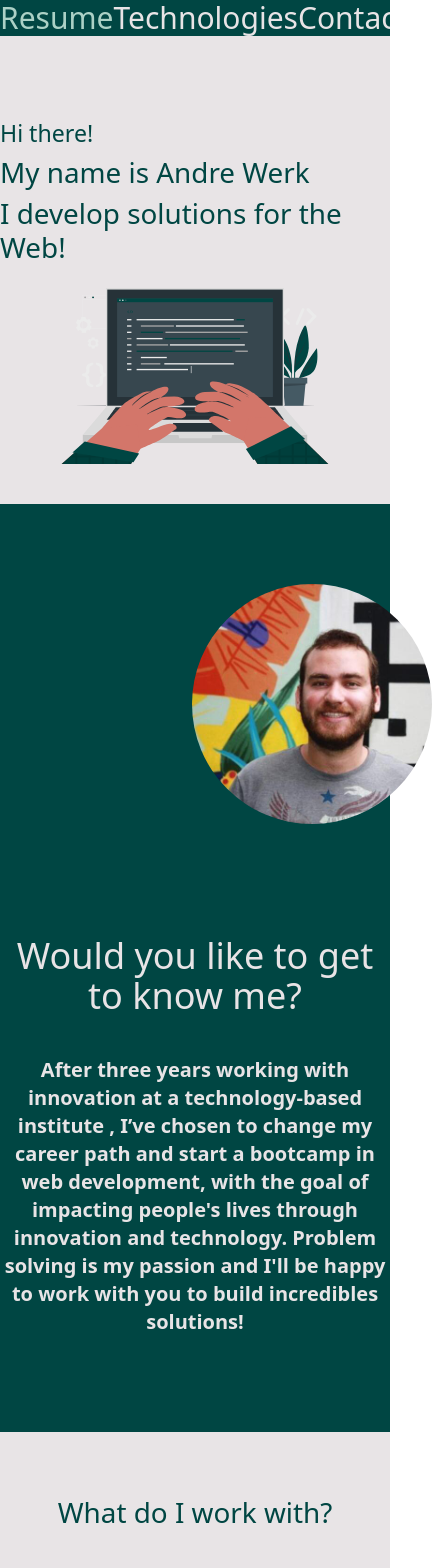
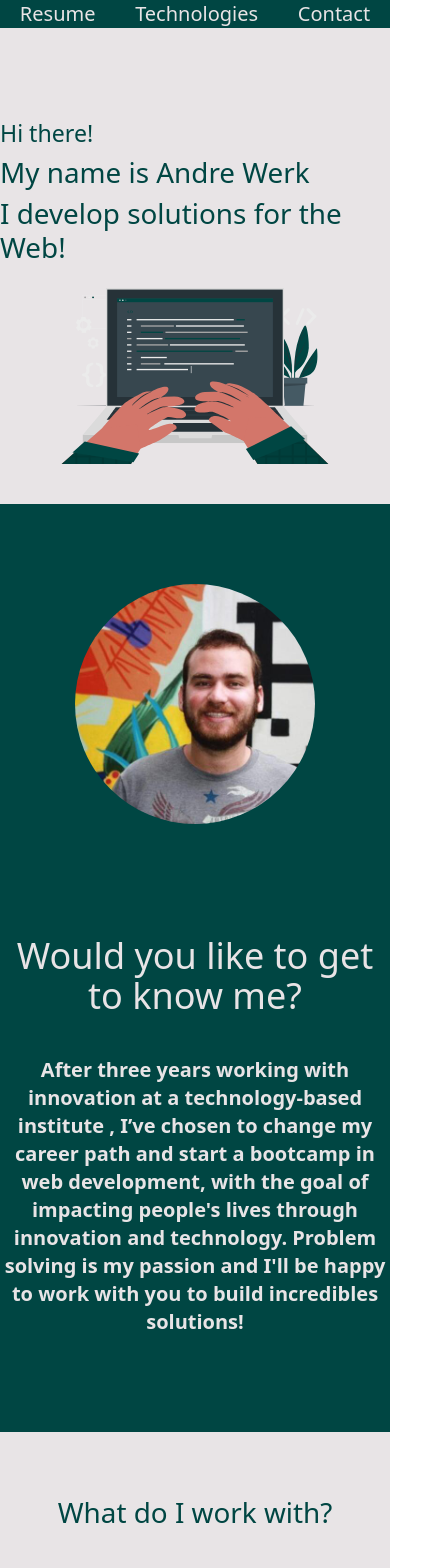
Before and after one commit to andrewerk/andrewerk.github.io, a React (Create React App) app: page / in a window 390 px wide. Shown: the top 1568 px of the page, 432 px wide, since content can reach past the window. Built offline with nearby package versions, Linux system fonts and the light colour scheme.

Commit message:
nav-bar sizing

```diff
--- a/src/components/ProjectsCarousel.js
+++ b/src/components/ProjectsCarousel.js
@@ -16,7 +16,7 @@ function ProjectsCarousel() {
       <Carousel.Item className="flex flex-col">
         <a href="https://wallet-nine-bice.vercel.app/">
         <img
-          className="d-block h-80 mx-auto d-block my-3"
+          className="h-20 d-block md:h-80 mx-auto d-block my-3"
           src={ trybewallet }
           alt="First slide"
         />
@@ -28,7 +28,7 @@ function ProjectsCarousel() {
       </Carousel.Item>
       <Carousel.Item>
         <img
-          className="h-80 d-block mx-auto d-block  my-3"
+          className="h-20 md:h-80 d-block mx-auto d-block  my-3"
           src={ frontend }
           alt="Second slide"
         />
@@ -40,7 +40,7 @@ function ProjectsCarousel() {
       </Carousel.Item>
       <Carousel.Item>
         <img
-          className="d-block h-80 mx-auto d-block  my-3"
+          className="h-20 d-block md:h-80 mx-auto d-block  my-3"
           src={ recipes }
           alt="Third slide"
         />
--- a/src/pages/Home.js
+++ b/src/pages/Home.js
@@ -15,9 +15,9 @@ function Home () {
   return (
       <div className="min-h-screen bg-charcoal">
         <div class="overflow-hidden fixed top-0  w-full bg-charcoal flex justify-around z-10 border-b-4 border-main">
-          <a href="#resume" className="text-main text-3xl hover:text-yellow no-underline">Resume</a>
-          <a href="#tech" className="text-main text-3xl hover:text-yellow no-underline">Technologies</a>
-          <a href="#contact" className="text-main text-3xl hover:text-yellow no-underline hover:text-">Contact</a>
+          <a href="#resume" className="text-main text-xl md:text-3xl hover:text-yellow no-underline">Resume</a>
+          <a href="#tech" className="text-main text-xl md:text-3xl hover:text-yellow no-underline">Technologies</a>
+          <a href="#contact" className="text-main text-xl md:text-3xl hover:text-yellow no-underline hover:text-">Contact</a>
         </div>
         <section className="flex flex-col text-4xl text-charcoal font-bold bg-main h-1/2 md:pl-10 items-center lg:pl-20 xl:pl-40 pt-16 pb-10 lg:flex lg:flex-row lg:justify-between">
           <section className="pt-14">
@@ -27,8 +27,8 @@ function Home () {
           </section>
           <img src={ devIllustration } alt="Programming Illustration" className="lg:pr-56 h-48 md:h-72 lg:h-84" />
         </section>
-        <section className="text-main text-center flex flex-col font-bold bg-charcoal h-1/2  pb-20 lg:pr-40 lg:flex lg:flex-row lg:justify-between" id="resume">
-        <img src={ profile } alt="Profile" className="ml-48 mt-20 mr-20 h-60 w-60 rounded-full" />
+        <section className="text-main text-center flex flex-col items-center font-bold bg-charcoal h-1/2  pb-20 lg:pr-40 lg:flex lg:flex-row lg:justify-between" id="resume">
+        <img src={ profile } alt="Profile" className="md:ml-48 mt-20 md:mr-20 h-60 w-60 rounded-full" />
         <div>
           <h3 className="mt-28 text-4xl" >Would you like to get to know me?</h3>
           <p className="text-xl mt-10">After three years working with innovation at a technology-based institute , I’ve chosen to change my career path and start a bootcamp in web development, with the goal of impacting people's lives through innovation and technology. Problem solving is my passion and I'll be happy to work with you to build incredibles solutions!</p>
@@ -51,7 +51,7 @@ function Home () {
         <ProjectsCarousel />
         </section>
         <section id="contact" className="text-4xl text-charcoal text-center font-bold bg-main h-1/2 pt-16 pb-20 flex-col content-center">
-        <h1>Want to know more? I invite you to check my CV, my Linkedin and GitHub profile</h1>
+        <h1>Want to know more? Check my Linkedin, GitHub profile and CV!</h1>
         <section className="flex justify-around pt-16">
             <a href="https://github.com/andrewerk">
             <img src={ linkedinLogo } alt="Linkedin link" className="h-20" />
```
